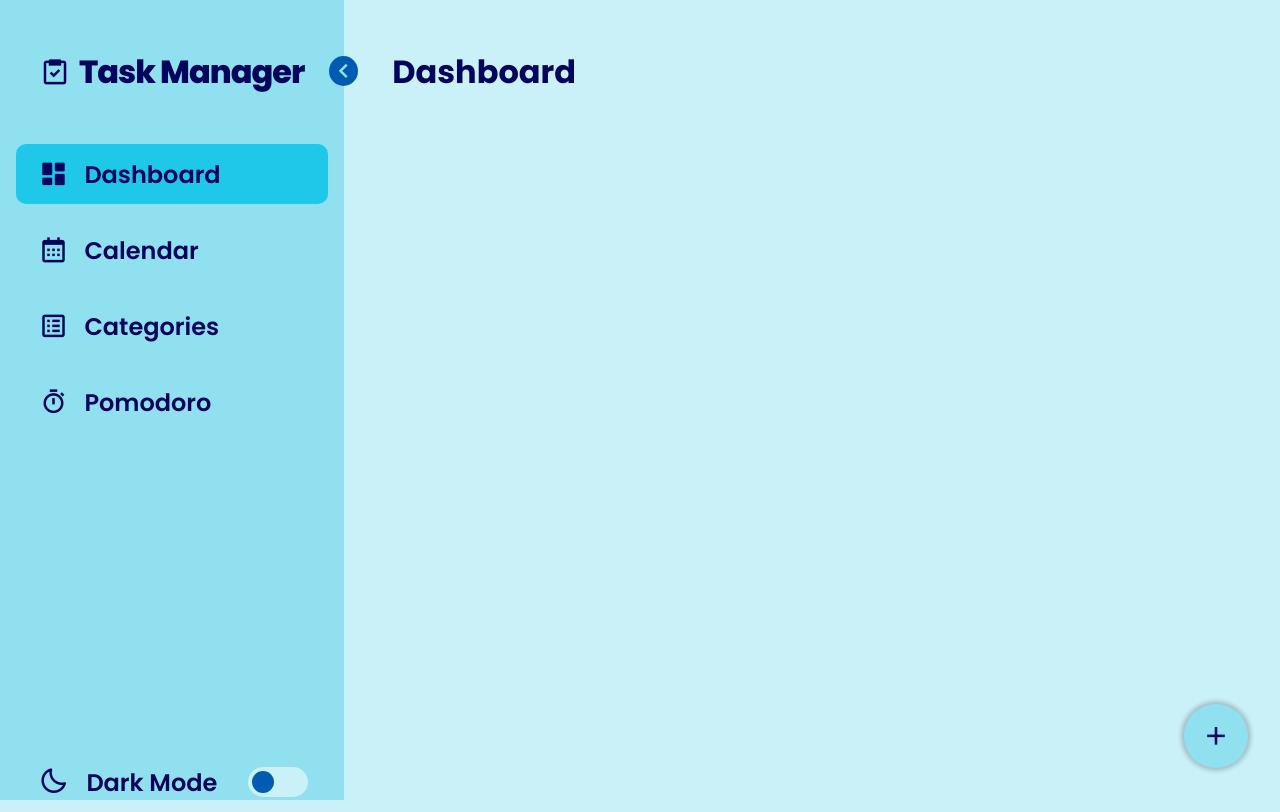
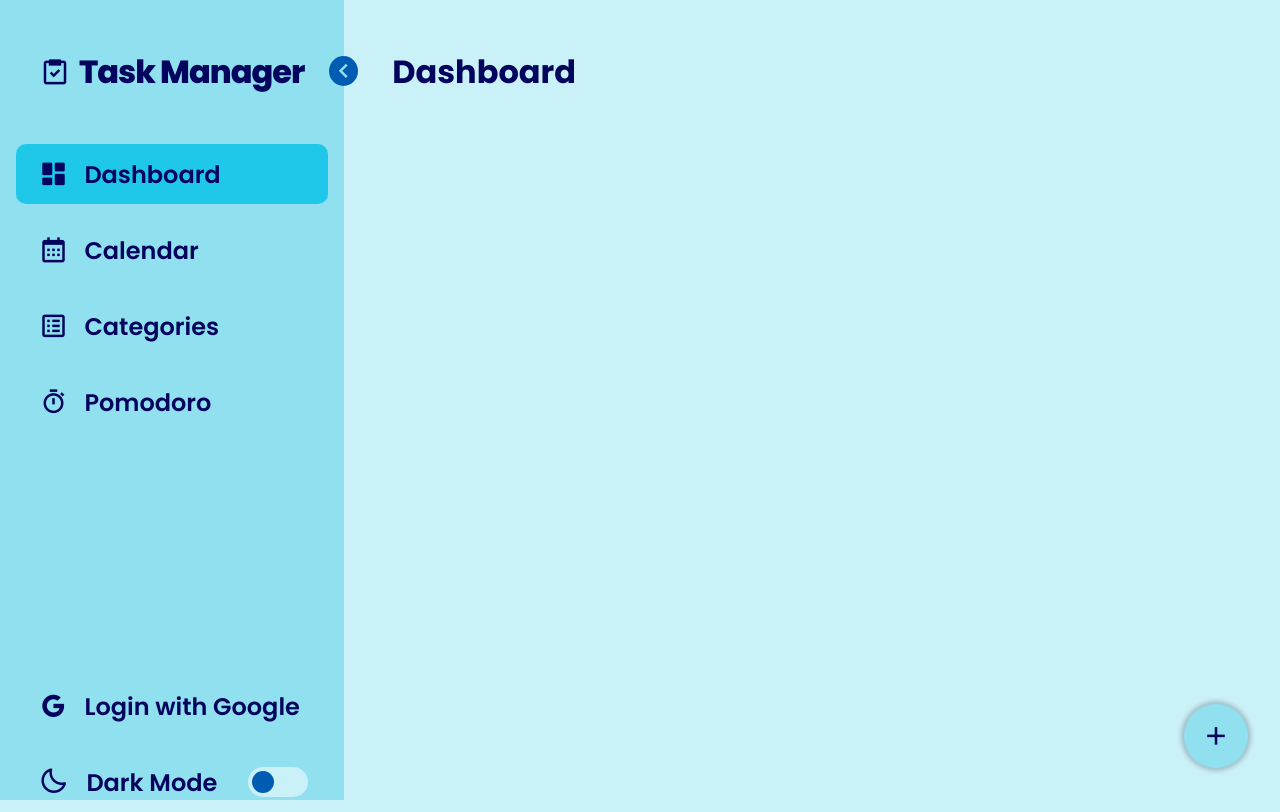
Before and after one commit to WaltsonZh/Organask, a React (Vite) app: page / in a window 1280 px wide. Built offline with nearby package versions, Linux system fonts and the light colour scheme; no server answers; the database is empty.

Commit message:
added account feature

```diff
--- a/src/App.jsx
+++ b/src/App.jsx
@@ -5,7 +5,7 @@ import Calendar from './pages/Calendar'
 import Dashboard from './pages/Dashboard'
 import Categories from './pages/Categories'
 import Pomodoro from './pages/Pomodoro'
-import AddTask, {action as addTaskAction} from './pages/AddTask'
+import AddTask, { action as addTaskAction } from './pages/AddTask'
 
 export default function App() {
   const router = createBrowserRouter(
--- a/src/components/Sidebar.jsx
+++ b/src/components/Sidebar.jsx
@@ -1,9 +1,23 @@
-import { useState } from 'react'
+import { useEffect, useState } from 'react'
 import { NavLink } from 'react-router-dom'
+import { auth, provider } from '../firebase'
+import { getRedirectResult, signInWithRedirect, signOut } from 'firebase/auth'
 
 export default function Sidebar() {
   const [fold, setFold] = useState(false)
   const [mode, setMode] = useState(true)
+  const [currentUser, setCurrentUser] = useState(null)
+
+  useEffect(() => {
+    getUser()
+  }, [])
+
+  const getUser = async () => {
+    const result = await getRedirectResult(auth)
+    if (result) {
+      setCurrentUser(result.user)
+    }
+  }
 
   const toggleFold = () => {
     setFold((prevFold) => !prevFold)
@@ -12,6 +26,19 @@ export default function Sidebar() {
   const toggleMode = () => {
     setMode((prevMode) => !prevMode)
     document.querySelector('body').classList.toggle('Dark')
+  }
+
+  const account = async () => {
+    try {
+      if (currentUser) {
+        await signOut(auth)
+        setCurrentUser(null)
+      } else {
+        signInWithRedirect(auth, provider)
+      }
+    } catch (err) {
+      console.log(err)
+    }
   }
 
   return (
@@ -38,6 +65,11 @@ export default function Sidebar() {
           <i className='bx bx-stopwatch'></i>
           <span>Pomodoro</span>
         </NavLink>
+        <div className='Sidebar--label Sidebar--login' onClick={account}>
+          <i className={`bx ${currentUser ? 'bx-log-out' : 'bxl-google'}`}></i>
+          <span>{currentUser ? 'Log out' : 'Login with Google'}</span>
+          {currentUser ? <img src={currentUser.photoURL} /> : null}
+        </div>
         <div className='Sidebar--mode Sidebar--label' onClick={toggleMode}>
           <div className='mode--icon'>
             <i className='bx bx-moon'></i>
--- a/src/firebase.js
+++ b/src/firebase.js
@@ -1,5 +1,5 @@
 import { initializeApp } from 'firebase/app'
-import { getAuth } from 'firebase/auth'
+import { GoogleAuthProvider, getAuth } from 'firebase/auth'
 import { addDoc, collection, deleteDoc, doc, getFirestore, updateDoc } from 'firebase/firestore'
 
 const firebaseConfig = {
@@ -13,8 +13,9 @@ const firebaseConfig = {
 
 const app = initializeApp(firebaseConfig)
 const db = getFirestore(app)
+export const taskCollection = collection(db, 'tasks')
 export const auth = getAuth(app)
-export const taskCollection = collection(db, 'tasks')
+export const provider = new GoogleAuthProvider()
 
 export const addTask = async (taskData) => {
   await addDoc(taskCollection, taskData)
--- a/src/index.css
+++ b/src/index.css
@@ -132,6 +132,16 @@ body.Dark {
 
 .current--page {
   background: var(--highlight-color);
+}
+
+.Sidebar--login {
+  grid-row: -2;
+}
+
+.Sidebar--login img {
+  height: 40px;
+  border-radius: 50%;
+  margin-left: auto;
 }
 
 .Sidebar--mode {
--- a/src/layouts/Layout.jsx
+++ b/src/layouts/Layout.jsx
@@ -28,6 +28,7 @@ export default function Layout() {
         setTasks(taskArr)
       })
     }
+
     return unsubscribe
   }, [])
 
@@ -43,7 +44,14 @@ export default function Layout() {
   return (
     <>
       <Sidebar />
-      <Outlet context={{ tasks, timer: { timeMap, setTimeMap }, run: { running, setRunning }, popup: { modal, setModal } }} />
+      <Outlet
+        context={{
+          tasks,
+          timer: { timeMap, setTimeMap },
+          run: { running, setRunning },
+          popup: { modal, setModal },
+        }}
+      />
       <NavLink to='addtask' className={({ isActive }) => (isActive ? 'remove' : 'AddTask--btn')}>
         <i className='bx bx-plus'></i>
       </NavLink>
```
